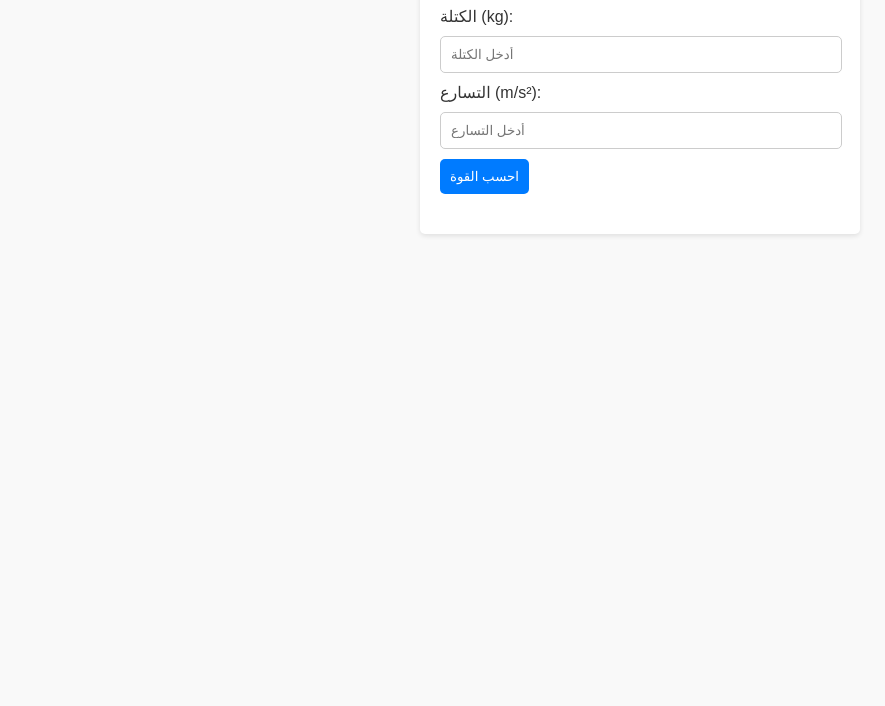
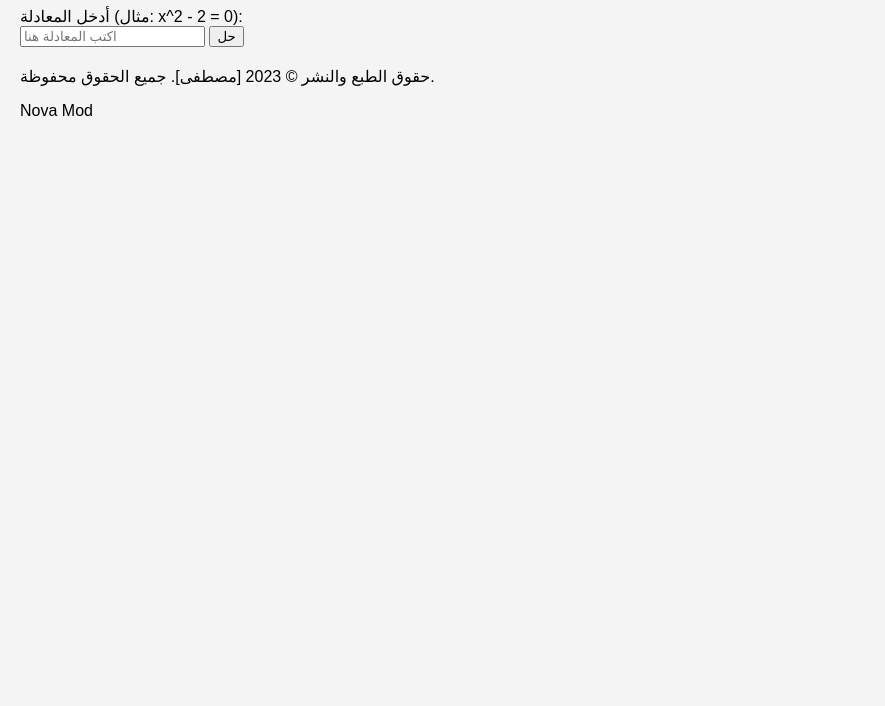
Before and after one commit to xg7i/-, a plain HTML site: page index.html in a window 1280 px wide. Shown: the part 94-800 px from the top of the page, without its empty margins (0-885 px from the left). Drawn offline with Linux system fonts and the light colour scheme.

Commit message:
Update index.html

```diff
--- a/index.html
+++ b/index.html
@@ -3,81 +3,46 @@
 <head>
     <meta charset="UTF-8">
     <meta name="viewport" content="width=device-width, initial-scale=1.0">
-    <title>آلة حاسبة لقوانين نيوتن</title>
+    <title>حل معادلات نيوتن الخطية</title>
     <style>
         body {
             font-family: Arial, sans-serif;
-            margin: 20px;
-            background-color: #f9f9f9;
+            background-color: #f4f4f4;
+            margin: 0;
+            padding: 20px;
+        }
+        h1 {
             color: #333;
         }
-        h1 {
-            color: #007BFF;
-        }
-        .calculator {
-            background: #ffffff;
-            padding: 20px;
-            border-radius: 5px;
-            box-shadow: 0 2px 5px rgba(0,0,0,0.1);
-            max-width: 400px;
-            margin: auto;
-        }
-        input {
-            width: calc(100% - 20px);
-            padding: 10px;
-            margin: 10px 0;
-            border: 1px solid #ccc;
-            border-radius: 5px;
-        }
-        button {
-            padding: 10px;
-            background-color: #007BFF;
-            color: white;
-            border: none;
-            border-radius: 5px;
-            cursor: pointer;
+        #equationInput {
+            margin-bottom: 20px;
         }
         #result {
             margin-top: 20px;
-            font-size: 18px;
-            color: green;
+            font-weight: bold;
         }
     </style>
+</head>
+<body>
+    <h1>حل معادلات نيوتن الخطية</h1>
+    <div id="equationInput">
+        <label for="equation">أدخل المعادلة (مثال: x^2 - 2 = 0):</label><br>
+        <input type="text" id="equation" placeholder="اكتب المعادلة هنا">
+        <button onclick="solveEquation()">حل</button>
+    </div>
+    <div id="result"></div>
+    <footer>
+        <p>حقوق الطبع والنشر &copy; 2023 [مصطفى]. جميع الحقوق محفوظة.</p>
+        <p>Nova Mod</p>
+    </footer>
+
     <script>
-        function calculate() {
-            const mass = parseFloat(document.getElementById('mass').value);
-            const acceleration = parseFloat(document.getElementById('acceleration').value);
-            let result = '';
-
-            if (!isNaN(mass) && !isNaN(acceleration)) {
-                const force = mass * acceleration;
-                result = القوة (F) = ${force} نيوتن;
-            } else if (!isNaN(mass)) {
-                const calculatedAcceleration = 10; // فرضية تسارع ثابت (يمكن تغييره)
-                result = يجب إدخال تسارع. (مثلاً، إذا كان التسارع = ${calculatedAcceleration} م/ث²، القوة = ${mass * calculatedAcceleration} نيوتن);
-            } else if (!isNaN(acceleration)) {
-                const calculatedMass = 10; // فرضية كتلة ثابتة (يمكن تغييره)
-                result = يجب إدخال الكتلة. (مثلاً، إذا كانت الكتلة = ${calculatedMass} كجم، القوة = ${calculatedMass * acceleration} نيوتن);
-            } else {
-                result = 'يرجى إدخال القيم.';
-            }
-
-            document.getElementById('result').innerText = result;
+        function solveEquation() {
+            const equation = document.getElementById('equation').value;
+            // هنا يمكنك إضافة منطق لحل المعادلة
+            // كمثال بسيط، سأقوم بعرض المعادلة المدخلة فقط
+            document.getElementById('result').innerText = 'نتيجة المعادلة: ' + equation;
         }
     </script>
-</head>
-<body>
-    <h1>آلة حاسبة لقوانين نيوتن</h1>
-    <div class="calculator">
-        <label for="mass">الكتلة (kg):</label>
-        <input type="number" id="mass" placeholder="أدخل الكتلة">
-
-        <label for="acceleration">التسارع (m/s²):</label>
-        <input type="number" id="acceleration" placeholder="أدخل التسارع">
-
-        <button onclick="calculate()">احسب القوة</button>
-
-        <div id="result"></div>
-    </div>
 </body>
 </html>
```
